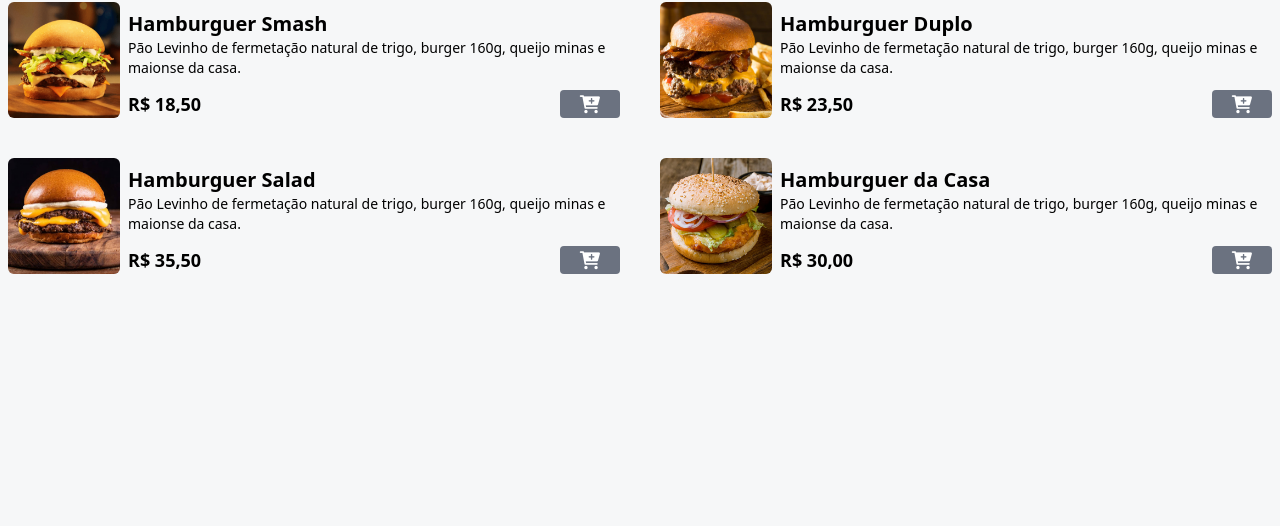
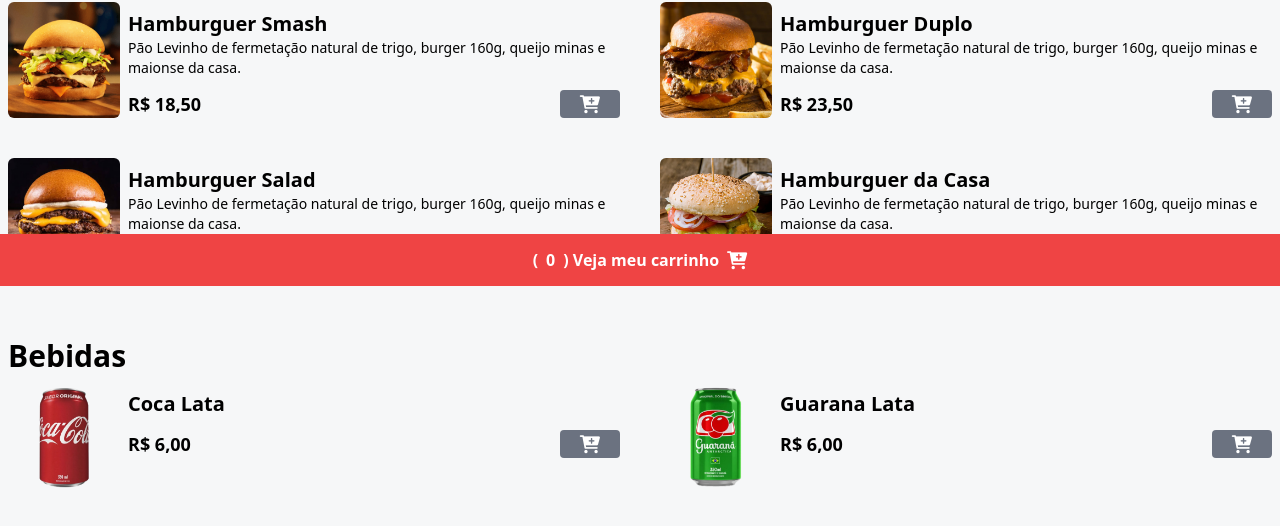
Before and after one commit to claudiney63/cardapio-online, a website: page index.html in a window 1280 px wide. Shown: the part 514-1040 px from the top of the page. Before the commit the page ends 852 px from the top, so only its background shows below. Drawn offline with Linux system fonts and the light colour scheme.

Commit message:
Add new CSS classes and update existing ones

```diff
--- a/index.html
+++ b/index.html
@@ -47,7 +47,9 @@
     <!-- Inicio Menu -->
 
     <div id="menu">
-      <main class="grid grid-cols-1 md:grid-cols-2 gap-7 md:gap-10 mx-auto max-w-7xl px-2 mb-16">
+      <main
+        class="grid grid-cols-1 md:grid-cols-2 gap-7 md:gap-10 mx-auto max-w-7xl px-2 mb-16"
+      >
         <!-- Produto Item -->
         <div class="flex gap-2">
           <img
@@ -58,13 +60,18 @@
 
           <div>
             <h3 class="text-xl font-bold mt-2">Hamburguer Smash</h3>
-            <p class="text-sm">Pão Levinho de fermetação natural de trigo, burger 160g, queijo minas e maionse da casa.</p>
+            <p class="text-sm">
+              Pão Levinho de fermetação natural de trigo, burger 160g, queijo
+              minas e maionse da casa.
+            </p>
 
             <div class="flex items-center gap-2 justify-between mt-3">
               <p class="font-bold text-lg">R$ 18,50</p>
-              <button class="bg-gray-500 px-5 rounded add-to-cart-btn"
+              <button
+                class="bg-gray-500 px-5 rounded add-to-cart-btn"
                 data-name="Hamburguer Smash"
-              data-price="18.50">
+                data-price="18.50"
+              >
                 <i class="fa fa-cart-plus text-lg text-white"></i>
               </button>
             </div>
@@ -82,13 +89,18 @@
 
           <div>
             <h3 class="text-xl font-bold mt-2">Hamburguer Duplo</h3>
-              <p class="text-sm">Pão Levinho de fermetação natural de trigo, burger 160g, queijo minas e maionse da casa.</p>
+            <p class="text-sm">
+              Pão Levinho de fermetação natural de trigo, burger 160g, queijo
+              minas e maionse da casa.
+            </p>
 
             <div class="flex items-center gap-2 justify-between mt-3">
               <p class="font-bold text-lg">R$ 23,50</p>
-                <button class="bg-gray-500 px-5 rounded add-to-cart-btn"
+              <button
+                class="bg-gray-500 px-5 rounded add-to-cart-btn"
                 data-name="Hamburguer Duplo"
-                data-price="23.50">
+                data-price="23.50"
+              >
                 <i class="fa fa-cart-plus text-lg text-white"></i>
               </button>
             </div>
@@ -106,13 +118,18 @@
 
           <div>
             <h3 class="text-xl font-bold mt-2">Hamburguer Salad</h3>
-              <p class="text-sm">Pão Levinho de fermetação natural de trigo, burger 160g, queijo minas e maionse da casa.</p>
+            <p class="text-sm">
+              Pão Levinho de fermetação natural de trigo, burger 160g, queijo
+              minas e maionse da casa.
+            </p>
 
             <div class="flex items-center gap-2 justify-between mt-3">
               <p class="font-bold text-lg">R$ 35,50</p>
-                <button class="bg-gray-500 px-5 rounded add-to-cart-btn"
+              <button
+                class="bg-gray-500 px-5 rounded add-to-cart-btn"
                 data-name="Hamburguer Salad"
-                data-price="35.50">
+                data-price="35.50"
+              >
                 <i class="fa fa-cart-plus text-lg text-white"></i>
               </button>
             </div>
@@ -130,13 +147,18 @@
 
           <div>
             <h3 class="text-xl font-bold mt-2">Hamburguer da Casa</h3>
-              <p class="text-sm">Pão Levinho de fermetação natural de trigo, burger 160g, queijo minas e maionse da casa.</p>
+            <p class="text-sm">
+              Pão Levinho de fermetação natural de trigo, burger 160g, queijo
+              minas e maionse da casa.
+            </p>
 
             <div class="flex items-center gap-2 justify-between mt-3">
               <p class="font-bold text-lg">R$ 30,00</p>
-                <button class="bg-gray-500 px-5 rounded add-to-cart-btn"
+              <button
+                class="bg-gray-500 px-5 rounded add-to-cart-btn"
                 data-name="Hamburguer da Casa"
-                data-price="30.00">
+                data-price="30.00"
+              >
                 <i class="fa fa-cart-plus text-lg text-white"></i>
               </button>
             </div>
@@ -144,6 +166,119 @@
         </div>
         <!-- Fim Produto Item -->
       </main>
+
+      <div class="mx-auto max-w-7xl px-2 my-2">
+        <h2 class="font-bold text-3xl">Bebidas</h2>
       </div>
+
+      <!-- Bebidas -->
+
+      <div
+        class="grid grid-cols-1 md:grid-cols-2 gap-7 md:gap-10 mx-auto max-w-7xl px-2 mb-16"
+        id="menu"
+      >
+        <!-- Produto Item -->
+        <div class="flex gap-2 w-full">
+          <img
+            src="./assets/refri-1.png"
+            alt="Coca Lata"
+            class="w-28 h--28 rounded-md hover:scale-110 hover:-rotate-2 duration-300"
+          />
+
+          <div class="w-full">
+            <h3 class="text-xl font-bold mt-2">Coca Lata</h3>
+
+            <div class="flex items-center gap-2 justify-between mt-3">
+              <p class="font-bold text-lg">R$ 6,00</p>
+              <button
+                class="bg-gray-500 px-5 rounded add-to-cart-btn"
+                data-name="Coca Lata"
+                data-price="6.00"
+              >
+                <i class="fa fa-cart-plus text-lg text-white"></i>
+              </button>
+            </div>
+          </div>
+        </div>
+        <!-- Fim Produto Item -->
+
+        <!-- Produto Item -->
+        <div class="flex gap-2 w-full">
+          <img
+            src="./assets/refri-2.png"
+            alt="Guarana Lata"
+            class="w-28 h--28 rounded-md hover:scale-110 hover:-rotate-2 duration-300"
+          />
+
+          <div class="w-full">
+            <h3 class="text-xl font-bold mt-2">Guarana Lata</h3>
+
+            <div class="flex items-center gap-2 justify-between mt-3">
+              <p class="font-bold text-lg">R$ 6,00</p>
+              <button
+                class="bg-gray-500 px-5 rounded add-to-cart-btn"
+                data-name="Guarana Lata"
+                data-price="6.00"
+              >
+                <i class="fa fa-cart-plus text-lg text-white"></i>
+              </button>
+            </div>
+          </div>
+        </div>
+        <!-- Fim Produto Item -->
+      </div>
+
+      <!-- Fim bebidas -->
+    </div>
+
+    <!-- Modal Cart -->
+
+    <div
+      class="bg-black/60 w-full h-full fixed top-0 left-0 z-[99] items-center justify-center hidden"
+    >
+      <div class="bg-white p-5 rounded-md min-w-[90%] md:min-w-[600px]">
+        <h2 class="text-center font-bold text-2xl mb-2">Meu Carrinho</h2>
+
+        <div id="cart-items" class="flex justify-between mb-2 flex-col"></div>
+
+        <p class="font-bold">Total: <span id="cart-total">0,00</span></p>
+
+        <p class="font-bold mt-4">Endereço de entrega:</p>
+
+        <input
+          class="w-full border-2 p-1 rounded my-1"
+          type="text"
+          placeholder="Digite seu endereço completo..."
+          id="adress"
+        />
+
+        <p class="text-red-500 hidden" id="adress-warn">
+          Digite seu endereço completo.
+        </p>
+
+        <div class="flex items-center justify-between mt-5 w-full">
+          <button id="closer-modal-btn">Fechar</button>
+          <button id="checkout-btn" class="bg-green-500 text-white font-bold px-4 py-1 rounded">Finalizar Pedido</button>
+        </div>
+      </div>
+    </div>
+
+    <!-- Fim Modal Cart -->
+
+    <!-- Footer Cart -->
+
+    <footer
+      class="w-full bg-red-500 py-3 fixed bottom-0 z-40 flex items-center justify-center"
+    >
+      <button
+        class="flex items-center gap-2 text-white font-bold"
+        id="cart-btn"
+      >
+        (<span id="cart-count">0</span>) Veja meu carrinho
+        <i class="fa fa-cart-plus text-white text-lg"></i>
+      </button>
+    </footer>
+
+    <!-- Fim Cart Footer -->
   </body>
 </html>
```
Also changed, not shown: styles/output.css. Lines whose indentation alone changed are shown as unchanged.
